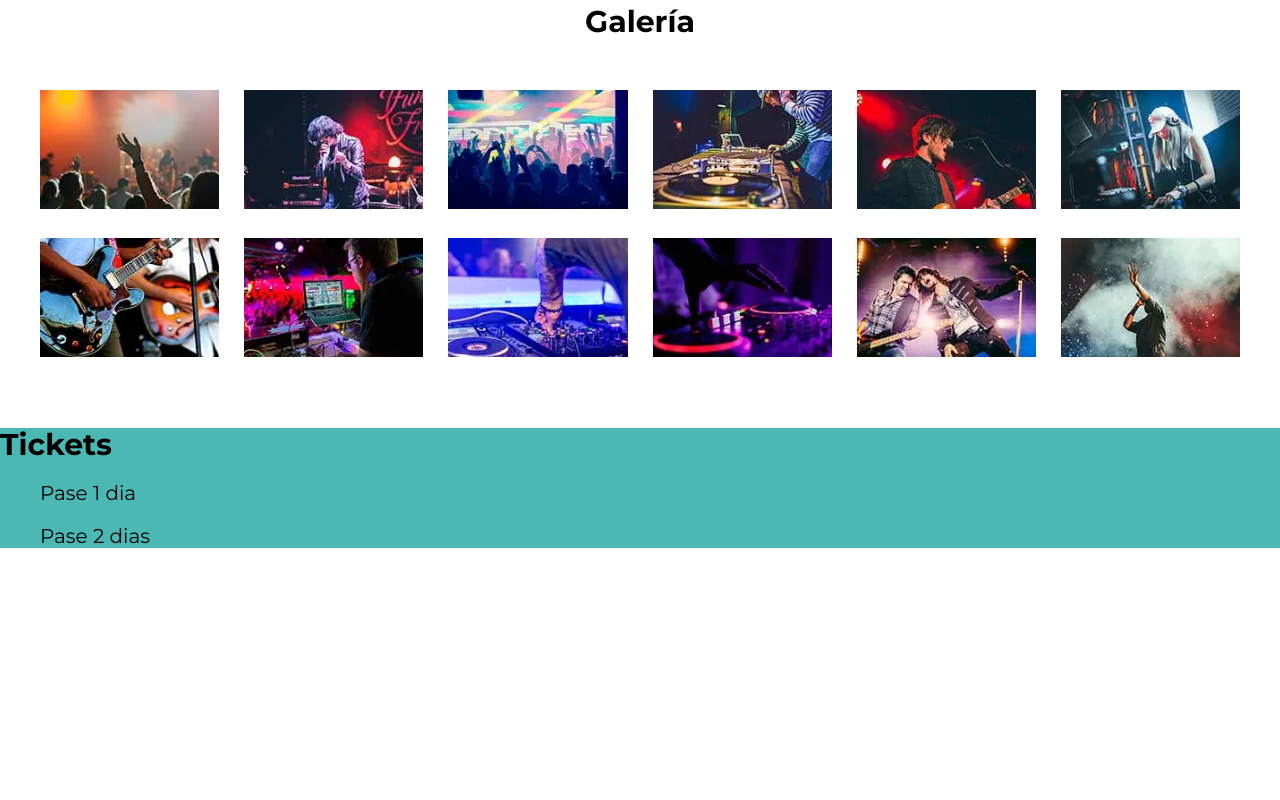
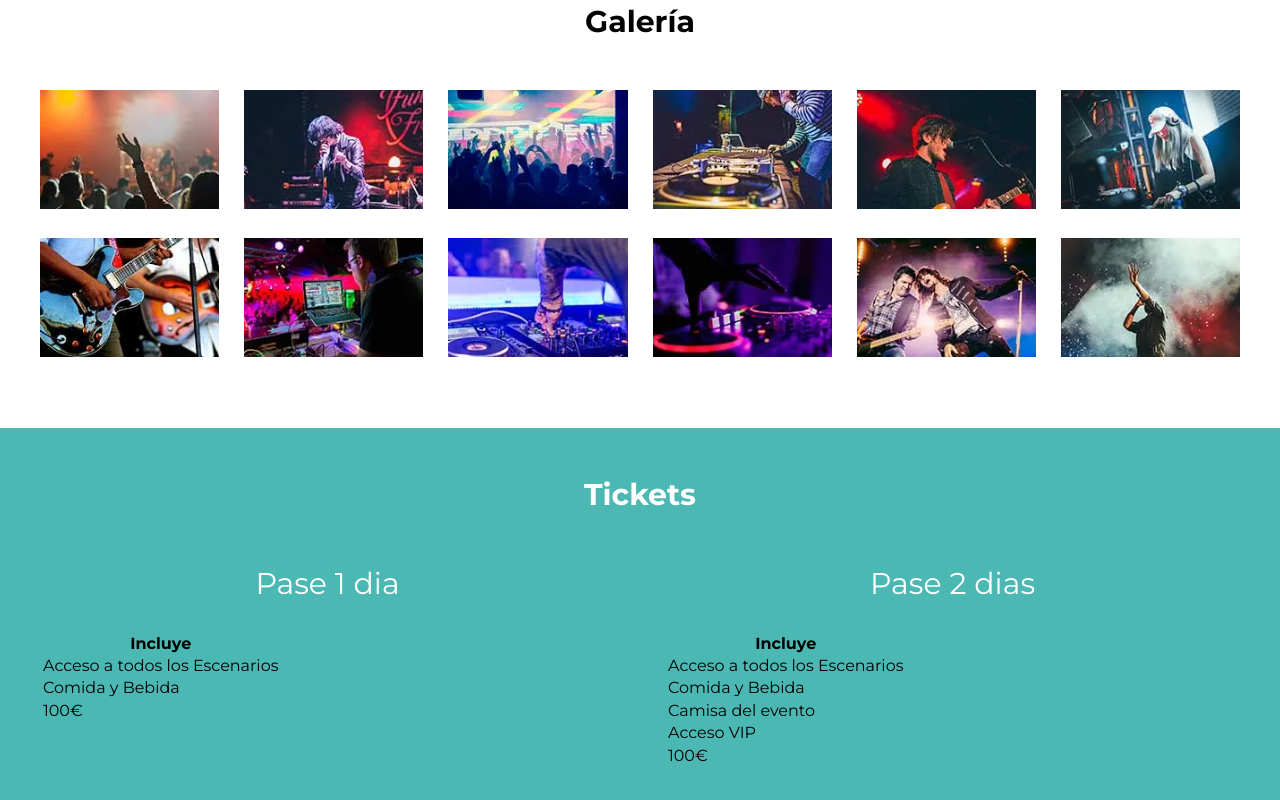
Before and after one commit to jomas94/MusicFestival, a website: page index.html in a window 1280 px wide. Shown: the part 2749-3549 px from the top of the page. Before the commit the page ends 3317 px from the top, so only its background shows below. Drawn offline with Linux system fonts and the light colour scheme.

```diff
--- a/index.html
+++ b/index.html
@@ -107,9 +107,59 @@
        <div class="contenedor-tickets contenedor">
            <div class="basico">
                <p>Pase 1 dia </p>
+               <table class="pase">
+                   <thead>
+                       <tr>
+                           <th>
+                               Incluye
+                           </th>
+                       </tr>
+                   </thead>
+                   <tbody>
+                        <tr>
+                            <td>Acceso a todos los Escenarios</td>
+                        </tr>
+                        <tr>
+                            <td>Comida y Bebida</td>
+                        </tr>
+                   </tbody>
+                   <tfoot>
+                        <tr>
+                            <td>100€</td>
+                        </tr>
+                   </tfoot>
+               </table>
            </div>
            <div class="premium">
                <p>Pase 2 dias</p>
+               <table class="pase">
+                <thead>
+                    <tr>
+                        <th>
+                            Incluye
+                        </th>
+                    </tr>
+                </thead>
+                <tbody>
+                    <tr>
+                        <td>Acceso a todos los Escenarios</td>
+                    </tr>
+                    <tr>
+                        <td>Comida y Bebida</td>
+                    </tr>
+                    <tr>
+                        <td>Camisa del evento</td>
+                    </tr>
+                    <tr>
+                        <td>Acceso VIP</td>
+                    </tr>
+                </tbody>
+                <tfoot>
+                     <tr>
+                         <td>100€</td>
+                     </tr>
+                </tfoot>
+            </table>
            </div>
        </div>
    </section>
--- a/src/scss/layout/_tickets.scss
+++ b/src/scss/layout/_tickets.scss
@@ -0,0 +1,17 @@
+.tickets{
+    padding: $separacion 0;
+
+    h3,p{
+        text-align: center;
+        color: $blanco;
+    }
+    .contenedor-tickets{
+        margin-top: $separacion/2;
+        @include grid(2, $separacion)
+    }
+
+    p{
+        font-size: 3rem;
+        margin-bottom: 3rem;
+    }
+}
```
Also changed, not shown: build/css/app.css.
